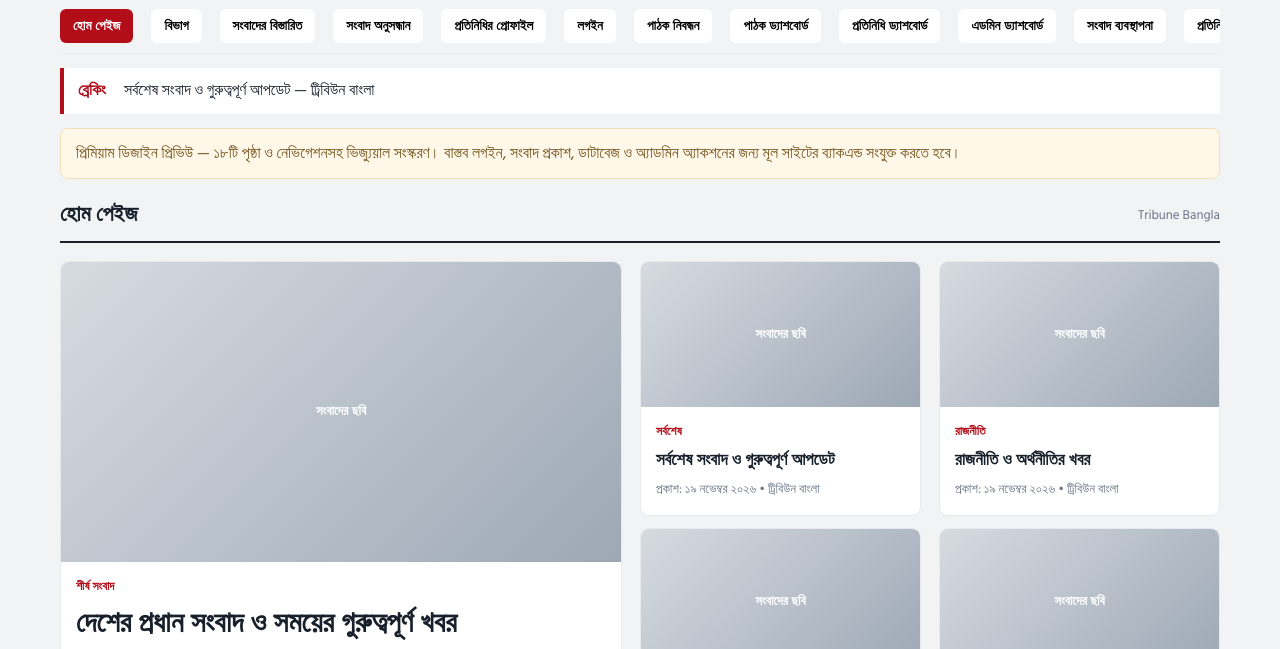
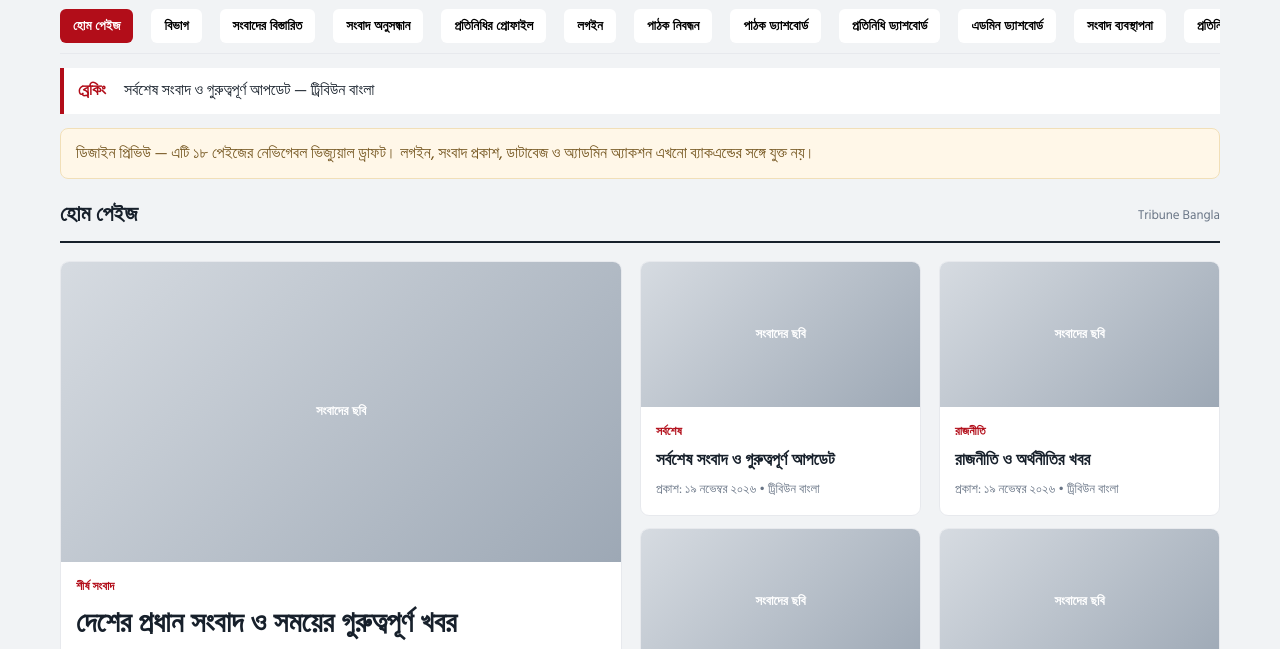
Before and after one commit to alaminbhaluka/tribunebangla.com-premium, a website: page preview/18-page-design-draft.html in a window 1280 px wide. Shown: the part 140-789 px from the top of the page. Drawn offline with Linux system fonts and the light colour scheme.

```diff
--- a/preview/18-page-design-draft.html
+++ b/preview/18-page-design-draft.html
@@ -6,7 +6,7 @@
 <header class="wrap"><div class="brand"><a class="logo" href="#" onclick="show('home');return false" aria-label="ট্রিবিউন বাংলা"><img class="brand-mark" src="/assets/tribune-mark.svg" alt=""><img class="brand-wordmark" src="/assets/tribune-wordmark.svg" alt="ট্রিবিউন বাংলা"></a><div class="tag">সত্য ও ন্যায়ের পক্ষে, মানুষের কথা তুলে ধরাই আমাদের অঙ্গীকার</div><div class="tools"><button onclick="show('search')">⌕ অনুসন্ধান</button><button onclick="show('login')">লগইন</button></div></div>
 <nav class="nav" id="nav"></nav></header>
 <div class="wrap"><div class="ticker"><strong>ব্রেকিং</strong><span>সর্বশেষ সংবাদ ও গুরুত্বপূর্ণ আপডেট — ট্রিবিউন বাংলা</span></div></div>
-<main class="wrap"><div class="note">প্রিমিয়াম ডিজাইন প্রিভিউ — ১৮টি পৃষ্ঠা ও নেভিগেশনসহ ভিজ্যুয়াল সংস্করণ। বাস্তব লগইন, সংবাদ প্রকাশ, ডাটাবেজ ও অ্যাডমিন অ্যাকশনের জন্য মূল সাইটের ব্যাকএন্ড সংযুক্ত করতে হবে।</div><div id="pages"></div></main>
+<main class="wrap"><div class="note">ডিজাইন প্রিভিউ — এটি ১৮ পেইজের নেভিগেবল ভিজ্যুয়াল ড্রাফট। লগইন, সংবাদ প্রকাশ, ডাটাবেজ ও অ্যাডমিন অ্যাকশন এখনো ব্যাকএন্ডের সঙ্গে যুক্ত নয়।</div><div id="pages"></div></main>
 <footer><div class="wrap foot"><div><div class="logo"><img class="brand-mark" src="/assets/tribune-mark.svg" alt=""><img class="brand-wordmark" src="/assets/tribune-wordmark.svg" alt="ট্রিবিউন বাংলা"></div><p>সত্য ও ন্যায়ের পক্ষে, মানুষের কথা তুলে ধরাই আমাদের অঙ্গীকার।</p></div><div>আমাদের সম্পর্কে　 যোগাযোগ　 গোপনীয়তা নীতি<br><small>© Tribune Bangla — Design Preview</small></div></div></footer>
 <script>
 const pages=[['home','হোম পেইজ'],['category','বিভাগ'],['article','সংবাদের বিস্তারিত'],['search','সংবাদ অনুসন্ধান'],['reporter','প্রতিনিধির প্রোফাইল'],['login','লগইন'],['register','পাঠক নিবন্ধন'],['reader','পাঠক ড্যাশবোর্ড'],['reporterdesk','প্রতিনিধি ড্যাশবোর্ড'],['admin','এডমিন ড্যাশবোর্ড'],['newsmanage','সংবাদ ব্যবস্থাপনা'],['reportmanage','প্রতিনিধি ব্যবস্থাপনা'],['video','ভিডিও সংবাদ'],['epaper','ই-পেপার'],['contact','যোগাযোগ'],['about','আমাদের সম্পর্কে'],['privacy','গোপনীয়তা নীতি'],['404','৪০৪ — পেইজ পাওয়া যায়নি']];
```
